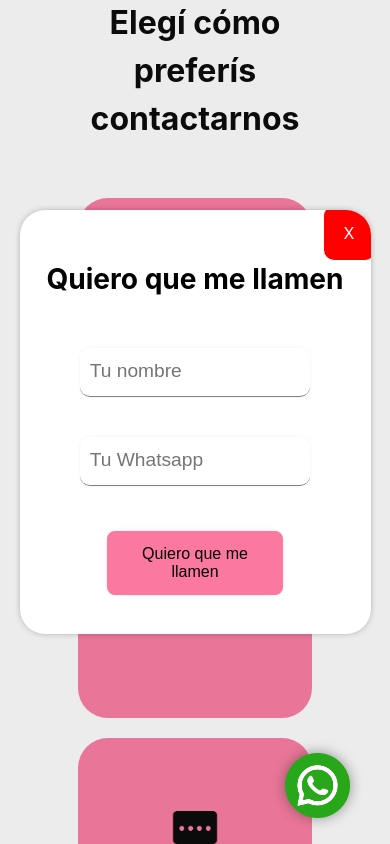
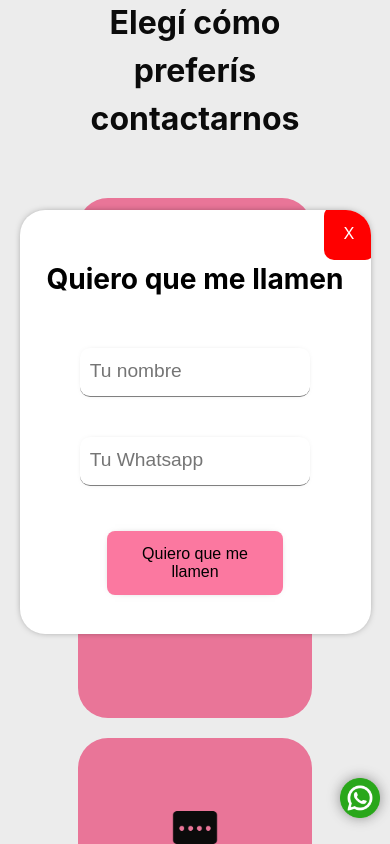
Before and after one commit to Bellinzona/Berry, a React (Vite) app: page / in a window 390 px wide. Both pictures are taken after a click on the element "Quiero que me llamen". Shown: the part 2753-3597 px from the top of the page. Built offline with nearby package versions, Linux system fonts and the light colour scheme; what ldrs would draw is missing.

Commit message:
Se realizaron las correcciones correspondientes

```diff
--- a/src/componentes/AyudaSector.jsx
+++ b/src/componentes/AyudaSector.jsx
@@ -87,7 +87,7 @@ export const AyudaSector = () => {
 
                 <div className={`bloque2 Bloque4 animate__fadeInRight ${isVisible ? '' : 'esconder'}`}>
 
-                    <h1>4. GANA</h1>
+                    <h1>4. GANÁ</h1>
                     <p>Con una tienda online, puedes evitar los costos comerciales básicos asociados con un local físico, como el alquiler, los servicios públicos y el mantenimiento. Además, con un nivel bajo de inversión inicial, puedes comenzar a vender en línea y ver un retorno de la inversión rápidamente.</p>
 
                 </div>
--- a/src/componentes/ConsultaForm.css
+++ b/src/componentes/ConsultaForm.css
@@ -16,6 +16,9 @@
 
 textarea::placeholder{
     font-size: 1.2rem;
+    font-family:Arial, Helvetica, sans-serif;
+    text-align: center;
+
 }
 
 
@@ -48,4 +51,8 @@ textarea::placeholder{
     .LlamarForm {
         width: 90%;
     }
+
+    textarea::placeholder{
+        font-size: 0.9rem;
+    }
 }
--- a/src/componentes/ConsultaForm.jsx
+++ b/src/componentes/ConsultaForm.jsx
@@ -42,7 +42,7 @@ export const ConsultaForm = ({ setMostrarConsultaForm }) => {
 
   const enviarDatos = async (data) => {
     try {
-      const response = await axios.post('http://localhost:8080/api/send-email', data);
+      const response = await axios.post('https://serverberry.onrender.com/api/send-email', data);
       console.log('Respuesta del servidor:', response.data);
       setCargando(false)
       Swal.fire({
--- a/src/componentes/Header.css
+++ b/src/componentes/Header.css
@@ -2,7 +2,6 @@
     display: flex;
     flex-direction: row;
     justify-content: center;
-
     width: 70%;
     position: relative;
     margin: 20px auto;
--- a/src/componentes/LlamarForm.jsx
+++ b/src/componentes/LlamarForm.jsx
@@ -27,7 +27,7 @@ export const LlamarForm = ({ mostrarLlamarForm, setMostrarLlamarForm }) => {
 
   const enviarDatos = async (data) => {
     try {
-      const response = await axios.post('http://localhost:8080/api/send-phone', data);
+      const response = await axios.post('https://serverberry.onrender.com/api/send-phone', data);
       console.log('Respuesta del servidor:', response.data);
       setCargando(false)
       Swal.fire({
--- a/src/componentes/WhatsappButton.css
+++ b/src/componentes/WhatsappButton.css
@@ -20,3 +20,40 @@
     transition: 0.5s all;
     filter:hue-rotate(65deg) ;
 }
+
+
+@media screen and (max-width: 944px) {
+
+    .WhatsappButton{
+        position: absolute;
+        position: fixed;
+        bottom: 20px;
+        right: 20px;
+        cursor: pointer;
+        filter: drop-shadow(0 0 0.4em #2f302f7c);
+
+    }
+
+    .WhatsappButton img{
+        width: 45px;
+
+    }
+}
+
+@media screen and (max-width: 425px) {
+
+    .WhatsappButton{
+        position: absolute;
+        position: fixed;
+        bottom: 20px;
+        right: 10px;
+        cursor: pointer;
+        filter: drop-shadow(0 0 0.4em #2f302f7c);
+
+    }
+
+    .WhatsappButton img{
+        width: 40px;
+
+    }
+}
--- a/src/componentes/WhatsappButton.jsx
+++ b/src/componentes/WhatsappButton.jsx
@@ -6,7 +6,7 @@ export const WhatsappButton = () => {
   return (
     <div className='WhatsappButton'>
 
-        <a href="https://api.whatsapp.com/send?phone=1234567890"><img src={whats} alt="" /></a>
+        <a href="https://api.whatsapp.com/send?phone=1136181253"><img src={whats} alt="" /></a>
 
 
 
--- a/src/index.css
+++ b/src/index.css
@@ -4,8 +4,8 @@
   font-weight: 400;
 
   color-scheme: light dark;
-  color: rgba(255, 255, 255, 0.87);
-  background-color: #fdf6f8;
+  color: rgb(255, 255, 255);
+  background-color: #ffffff;
 
   font-synthesis: none;
   text-rendering: optimizeLegibility;
```
Also changed, not shown: src/assets/ImgenPubliBerry2.jpg.
